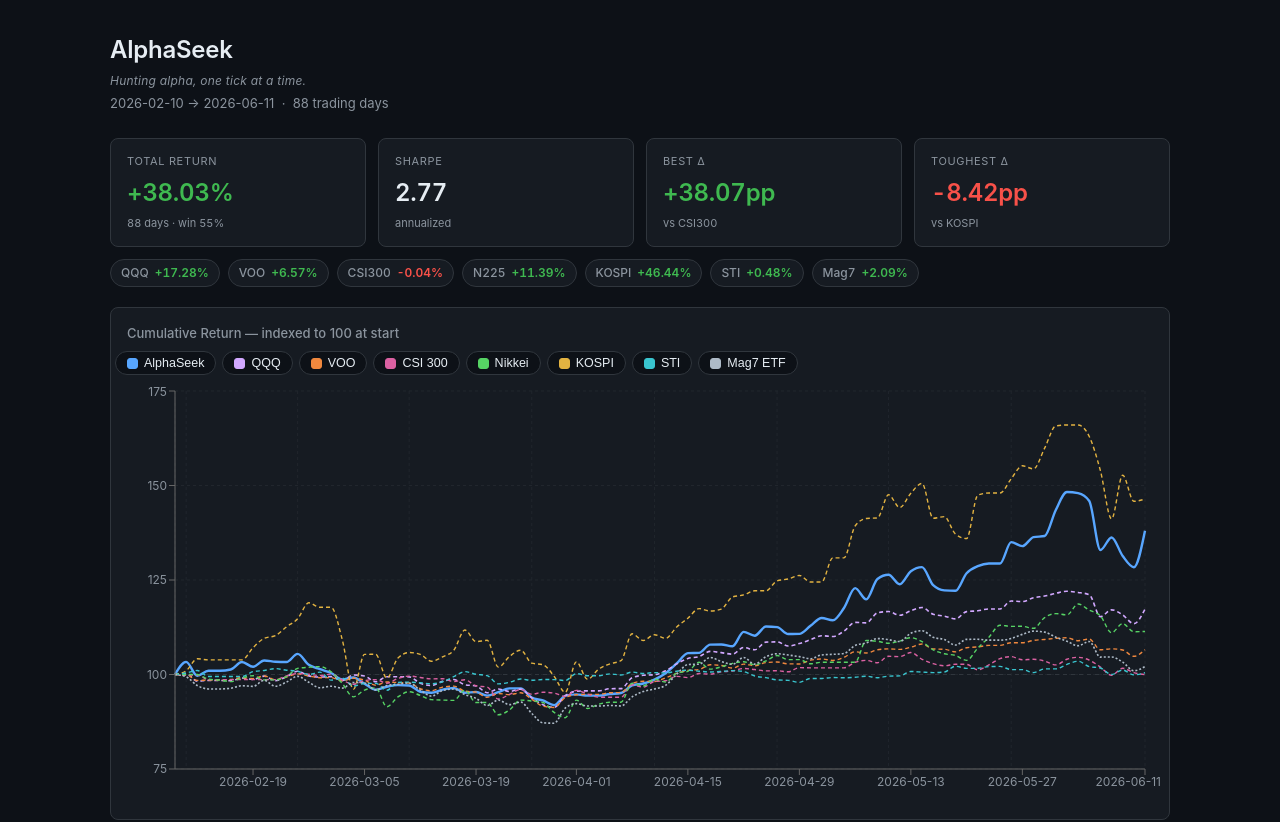
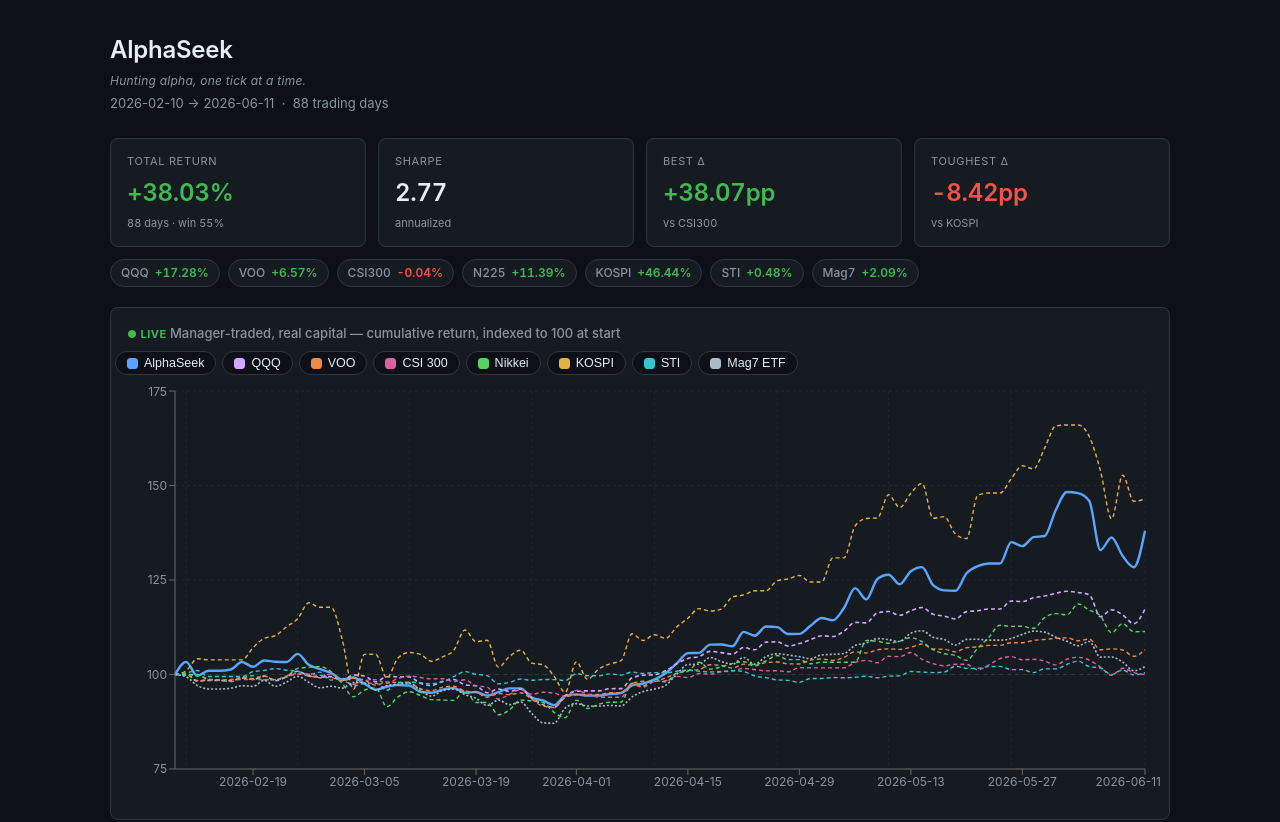
Before and after one commit to cxysteven/live-dashboard, a React (Vite) app: page / in a window 1280 px wide. Shown: the top 822 px of the page. Built offline with nearby package versions, Linux system fonts and the light colour scheme.

Commit message:
label live chart: ● LIVE — manager-traded, real capital

```diff
--- a/src/App.css
+++ b/src/App.css
@@ -148,6 +148,12 @@
   color: var(--fg-muted);
   line-height: 1.5;
 }
+.live-badge {
+  color: var(--fg-pos);
+  font-weight: 700;
+  font-size: 11px;
+  letter-spacing: 0.04em;
+}
 
 .tooltip {
   background: var(--bg);
--- a/src/components/NavCurveChart.jsx
+++ b/src/components/NavCurveChart.jsx
@@ -75,7 +75,10 @@
 
   return (
     <div className="chart-card">
-      <div className="chart-title">Cumulative Return — indexed to 100 at start</div>
+      <div className="chart-title">
+        <span className="live-badge">● LIVE</span>
+        &nbsp;Manager-traded, real capital — cumulative return, indexed to 100 at start
+      </div>
       <ClickableLegend items={present} hidden={hidden} onToggle={toggle} />
       <ResponsiveContainer width="100%" height={420}>
         <LineChart data={series} margin={{ top: 8, right: 16, left: 0, bottom: 4 }}>
```
